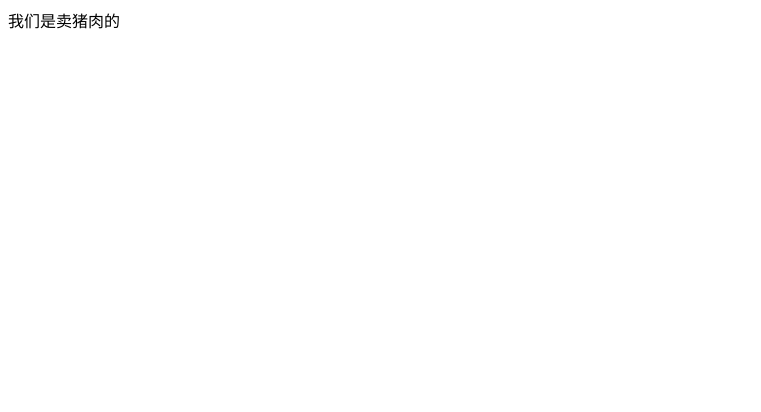
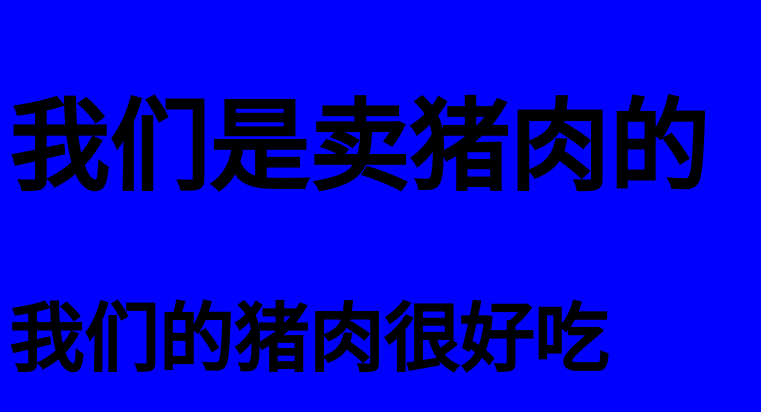
Before and after one commit to daniuxuye/2020.1.3, a plain HTML site: page index.html in a window 1280 px wide. Shown: the whole page, without its empty margins (0-761 px from the left). Drawn offline with Linux system fonts and the light colour scheme.

Commit message:
添加广告语

```diff
--- a/index.html
+++ b/index.html
@@ -5,8 +5,12 @@
     <meta name="viewport" content="width=device-width, initial-scale=1.0">
     <meta http-equiv="X-UA-Compatible" content="ie=edge">
     <title>养猪厂</title>
+    <link rel="stylesheet" href="style.css">
 </head>
+
 <body>
-    我们是卖猪肉的
+
+     <h1>我们是卖猪肉的 </h1>
+     <h2>我们的猪肉很好吃</h2>
 </body>
 </html>
--- a/style.css
+++ b/style.css
@@ -0,0 +1,4 @@
+body{
+    background:blue;
+    font-size: 50px;
+}
```
